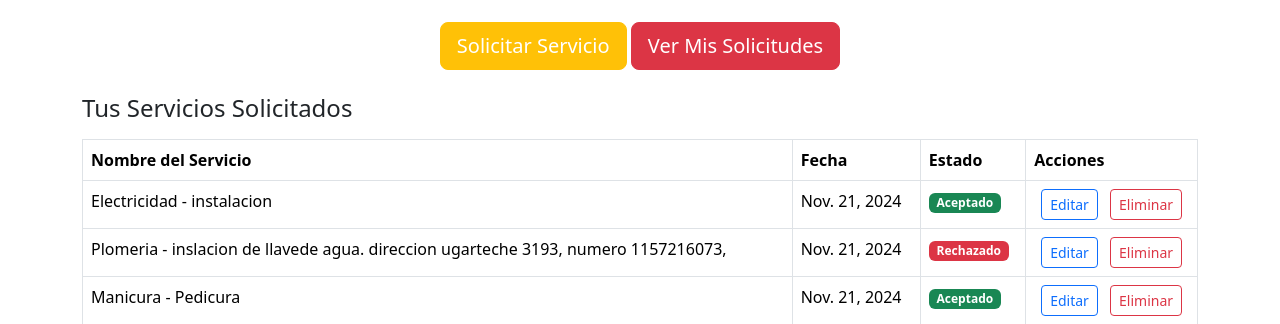
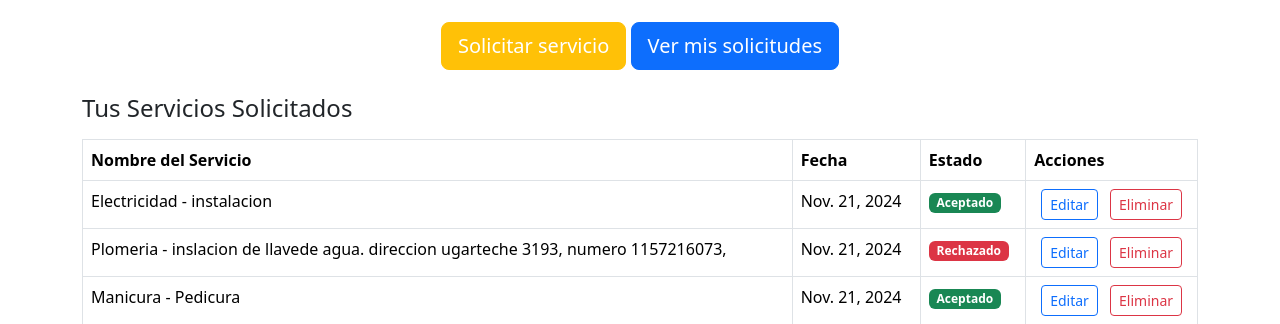
Before and after one commit to herlazarte/Proyecto-BackEnd, a Django app: template apps/usuarios/templates/dashboard_cliente.html in a window 1280 px wide. Shown: the part 146-470 px from the top of the page. Run offline with Django 5.2, Linux system fonts and the light colour scheme; the template is opened without the code that fills it: values that come from a table or form of the project are taken from there, others are empty; data comes from the database, SQL or seed files in the repository; both versions use the stored data as it was after the commit; some libraries are stand-ins or nearby versions.

Commit message:
plantilla dashboard cliente actualizada

```diff
--- a/apps/usuarios/templates/dashboard_cliente.html
+++ b/apps/usuarios/templates/dashboard_cliente.html
@@ -25,8 +25,8 @@
     <section>
         <h2 class="text-center text-dark mb-4">Bienvenido, {{ user.username }}</h2>
         <div class="text-center mb-4">
-            <a href="{% url 'crear_solicitud' %}" class="btn btn-warning btn-lg text-white">Solicitar Servicio</a>
-            <a href="{% url 'listado_solicitudes_cliente' %}" class="btn btn-danger btn-lg text-white ml-3">Ver Mis Solicitudes</a>
+            <a href="{% url 'crear_solicitud' %}" class="btn btn-warning btn-lg text-white">Solicitar servicio</a>
+            <a href="{% url 'listado_solicitudes_cliente' %}" class="btn btn-primary btn-lg text-white ml-3">Ver mis solicitudes</a>
         </div>
 
         <h4 class="text-dark">Tus Servicios Solicitados</h4>
@@ -66,7 +66,7 @@
                     </tr>
                     {% empty %}
                     <tr>
-                        <td colspan="4" class="text-center">No tienes servicios solicitados.</td>
+                        <td colspan="4" class="text-center">Para ver los servicios que has solicitado, haz clic en el botón 'Ver mis solicitudes' y consulta el estado de tus solicitudes.</td>
                     </tr>
                     {% endfor %}
                 </tbody>
```
Also changed, not shown: db.sqlite3.
